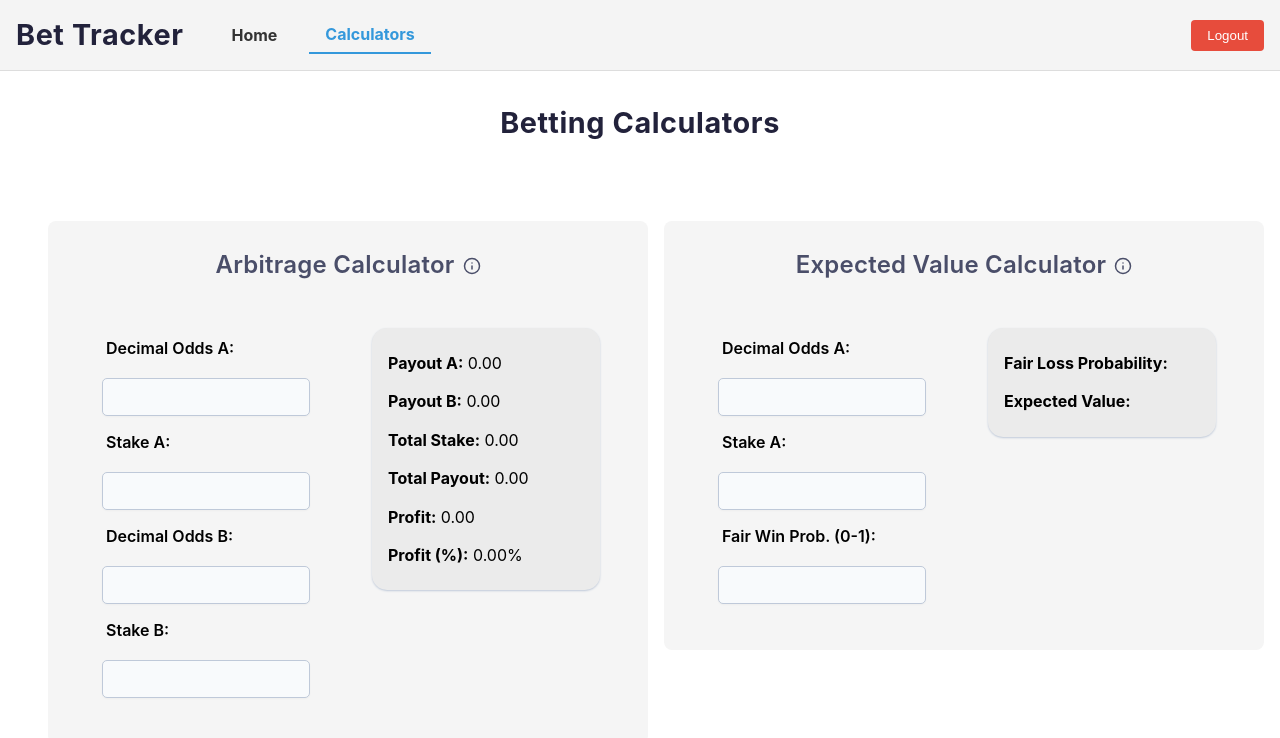
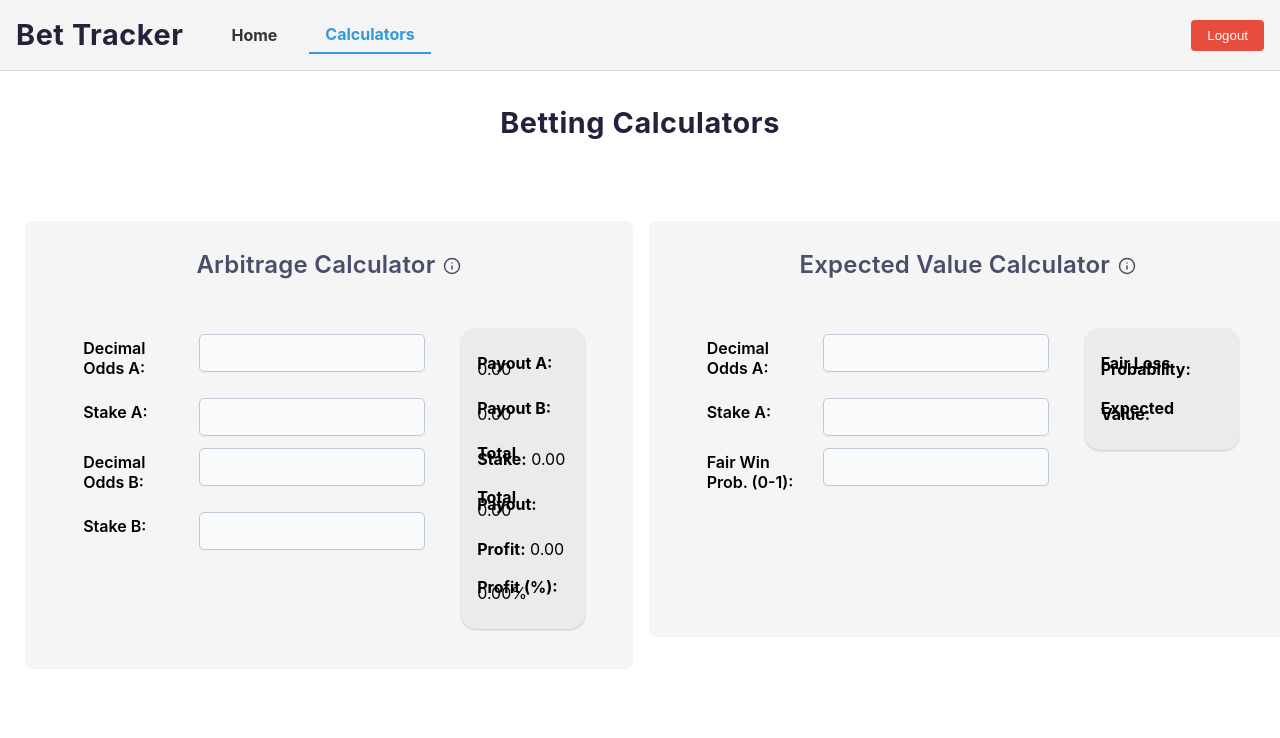
Before and after one commit to mpitog/bet-tracker, a React (Create React App) app in the folder frontend/: page /calculators in a window 1280 px wide. Shown: the top 738 px of the page. Built offline with nearby package versions, Linux system fonts and the light colour scheme; sample sign-in values are in the browser's storage.

Commit message:
calc css changes

```diff
--- a/frontend/src/styles/main.css
+++ b/frontend/src/styles/main.css
@@ -35,8 +35,7 @@ h2 {
   align-items: flex-start;
   margin: 0 auto;
   width: 100%;
-  flex-wrap: wrap;
-}
+  flex-wrap:inherit}
 
 .input-label {
   font-weight: 600;
@@ -45,6 +44,7 @@ h2 {
   display: block;
   text-align: left;
   flex: 1 1 auto;
+  min-width: 100px;
 }
 
 .inputField {
@@ -58,7 +58,7 @@ h2 {
   margin: 6px;
   box-shadow: 0 1px 2px rgba(0, 0, 0, 0.03);
   text-align: left;
-  min-width: 0;
+  min-width: 60%;
 }
 
 .bet-row:hover .delete-x,
@@ -201,6 +201,7 @@ h2 {
   .input-label {
     padding: 6px;
     margin-bottom: 2px;
+    max-width: 100px;
   }
 
 
```
